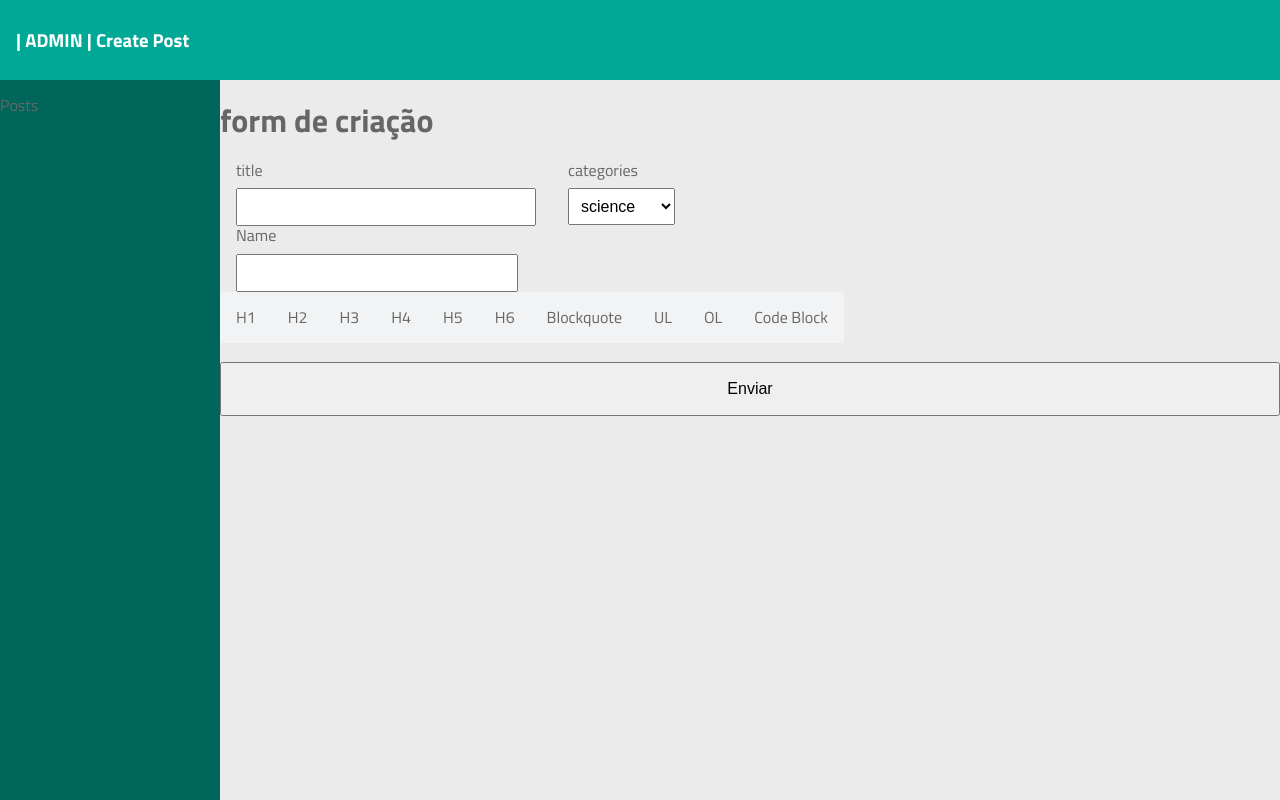
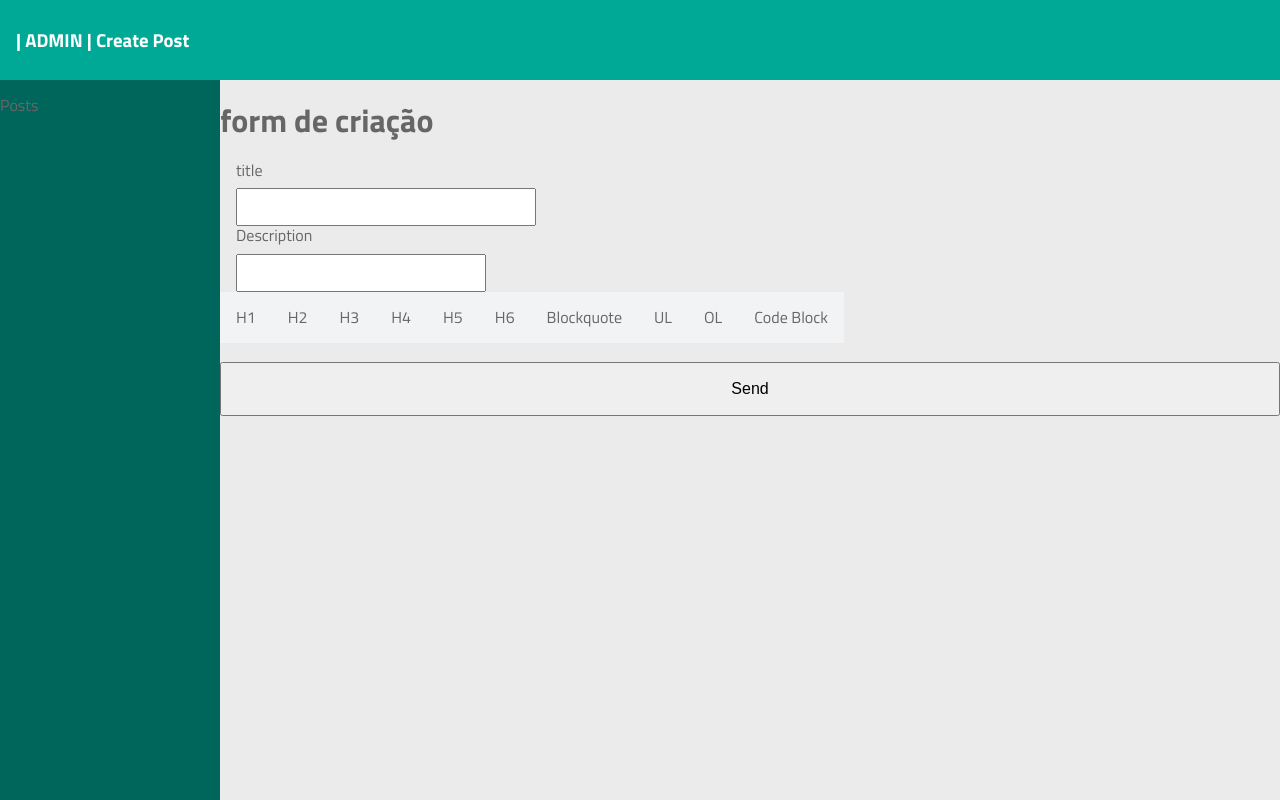
Before and after one commit to carvalho-rafael/blog, a Next.js app: page /admin/posts/create in a window 1280 px wide. Built offline with nearby package versions, Linux system fonts and the light colour scheme.

Commit message:
create api to post

```diff
--- a/components/postForm/index.tsx
+++ b/components/postForm/index.tsx
@@ -11,29 +11,45 @@ interface PostFormProps {
 }
 
 export default function PostForm({ post }: PostFormProps) {
-    const name = useRef<HTMLInputElement>();
+    const title = useRef<HTMLInputElement>();
+    const description = useRef<HTMLInputElement>();
+    const body = useRef<HTMLInputElement>();
+    const cover = useRef<HTMLInputElement>();
+    const createdAt = useRef<HTMLInputElement>();
 
-    const { loading, handleEdit } = useForm();
+    const { loading, handleEdit, handleCreate } = useForm();
 
 
-    function handleSubmit(event) {
-        event.preventDefault()
+    async function handleSubmit(event) {
+        event.preventDefault();
+
+        const newPost = {
+            title: title.current.value,
+            description: description.current.value,
+            body: "Initial value",
+            cover: "cover.jpg",
+            createdAt: "Sat May 01 2021"
+        }
+
         if (post) {
+            const updatedPost = {
+                ...post,
+                ...newPost
+            }
+
             handleEdit(post)
         } else {
-            console.log("criação")
+            handleCreate(newPost)
         }
     }
+
     return (
         <>
             <FormContainer onSubmit={handleSubmit}>
-                <InputGroup>
-                    <Input name="title" label="title" type="text" ref={name} required />
-                    <Select label="categories" categories={['science', 'tecnology']}  />
-                </InputGroup>
-                <Input name="nme" label="Name" ref={name} required />
+                <Input name="title" label="title" type="text" ref={title} />
+                <Input name="description" label="Description" ref={description} />
                 <TextEditor />
-                <button type='submit' disabled={loading}>Enviar</button>
+                <button type='submit' disabled={loading}>Send</button>
             </FormContainer>
         </>
     )
--- a/hooks/useForm.ts
+++ b/hooks/useForm.ts
@@ -1,18 +1,24 @@
-import { useEffect, useState } from "react";
+import { useState } from "react";
 import { Post } from "../interfaces/Post";
 
 export default function useForm() {
-    const [loading, setLoading] = useState(true);
+    const [loading, setLoading] = useState(false);
 
-    function handleEdit(post: Post) {
-        console.log("edição do hook", post)
+    async function handleEdit(post: Post) {
+        console.log('edit call')
+    }
 
+    async function handleCreate(post: Post) {
+        const create = await fetch('/api/posts', {
+            headers: {
+                'Content-type': 'application/json'
+            },
+            method: "POST",
+            body: JSON.stringify(post),
+        })
+            .then(data => data.json());
+        console.log(create)
     }
-    useEffect(() => {
-        setTimeout(() => {
-            setLoading(false)
-        }, 2000);
-    }, [])
 
-    return {loading, handleEdit}
+    return { loading, handleEdit, handleCreate }
 }
--- a/interfaces/Post.ts
+++ b/interfaces/Post.ts
@@ -1,5 +1,5 @@
 export interface Post {
-    id: string
+    id?: number
     title: string
     cover: string
     description: string
--- a/pages/admin/posts/index.tsx
+++ b/pages/admin/posts/index.tsx
@@ -3,6 +3,7 @@ import Admin from '..';
 
 import { PostsContainer, PostItem } from '../../../styles/admin/admin'
 import Link from 'next/link';
+import { Button } from '@material-ui/core';
 
 export default function Posts() {
   const [posts, setPosts] = useState([]);
@@ -19,6 +20,9 @@ export default function Posts() {
   return (
     <>
       <Admin title="Posts">
+        <Link href={`/admin/posts/create`}>
+          <a><Button>New Product</Button></a>
+        </Link>
         <PostsContainer>
           <h1>Posts</h1>
           {posts.map(post => (
--- /dev/null
+++ b/pages/api/posts/index.ts
@@ -0,0 +1,16 @@
+import { NextApiRequest, NextApiResponse } from "next";
+
+export default async function postsHandler(req: NextApiRequest, res: NextApiResponse) {
+
+    const post = req.body;
+
+    const posts = await fetch(`${process.env.NEXT_PUBLIC_API}posts`, {
+        headers: {
+            'Content-type': 'application/json'
+        },
+        method: "POST",
+        body: JSON.stringify(post),
+    }).then(posts => posts.json());
+
+    res.json(posts)
+}
```
